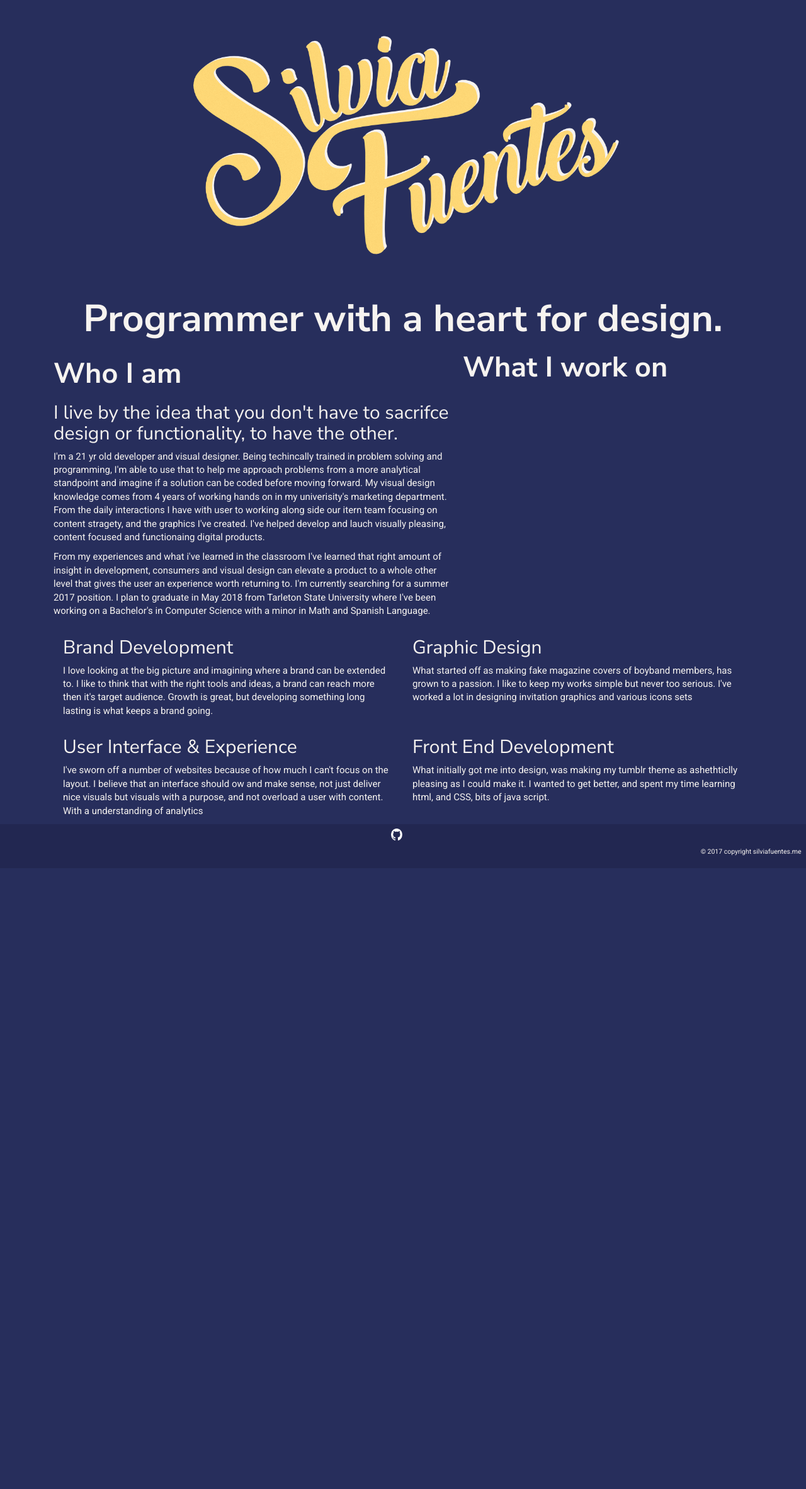
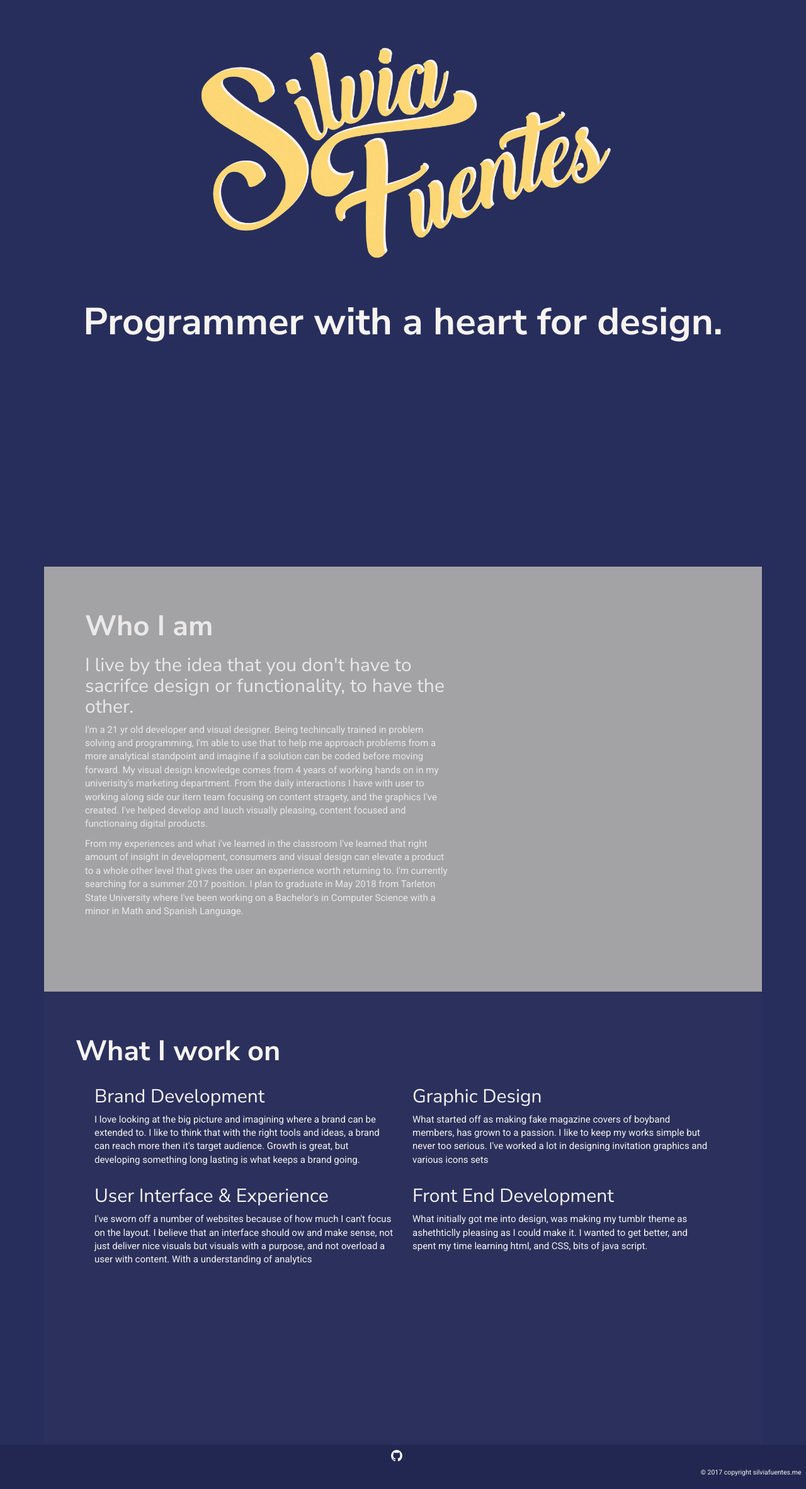
Before and after one commit to silviafuen/silviafuen.github.io, a Jekyll site: the page built from index.html, in a window 1280 px wide. Shown: the whole page at 63% size. Built offline with Jekyll 4.4.1, drawn with Linux system fonts in a browser that asks for light colours; before the commit the page ends 1379 px from its top, so only the background shows below that.

Commit message:
Addition of new div css
New div classes added and formatted, as well as reformatting the css
structure.

```diff
--- a/css/index.css
+++ b/css/index.css
@@ -1,6 +1,12 @@
+
+
+
 .welcome {
   min-height: 100%;
+  height: 100vh;
   text-align: center;
+  padding: 20px;
+  padding-bottom: 50px;
 }
 
 .name {
@@ -10,18 +16,29 @@
   max-width: 900px;
 }
 
-.inside {
-  padding: 20px;
-  padding-bottom: 50px;
+
+.about {
+  height: 75vh;
+  width: 100%;
+  padding: 50px;
+  text-align: left;
+  background-color: #AAA;
+  opacity: .95;
 }
 
-/**.about {
-  background-color: #BBBBBC;
-  height: 100vh;
-  margin: none;
+.skills {
+  height: 80vh;
+  width: 100%;
+  padding: 50px;
   text-align: left;
+  background-color: #2B315C;
+}
 
-}
+
+
+
+
+/**
 
 #selfie {
     text-align: right;
```
